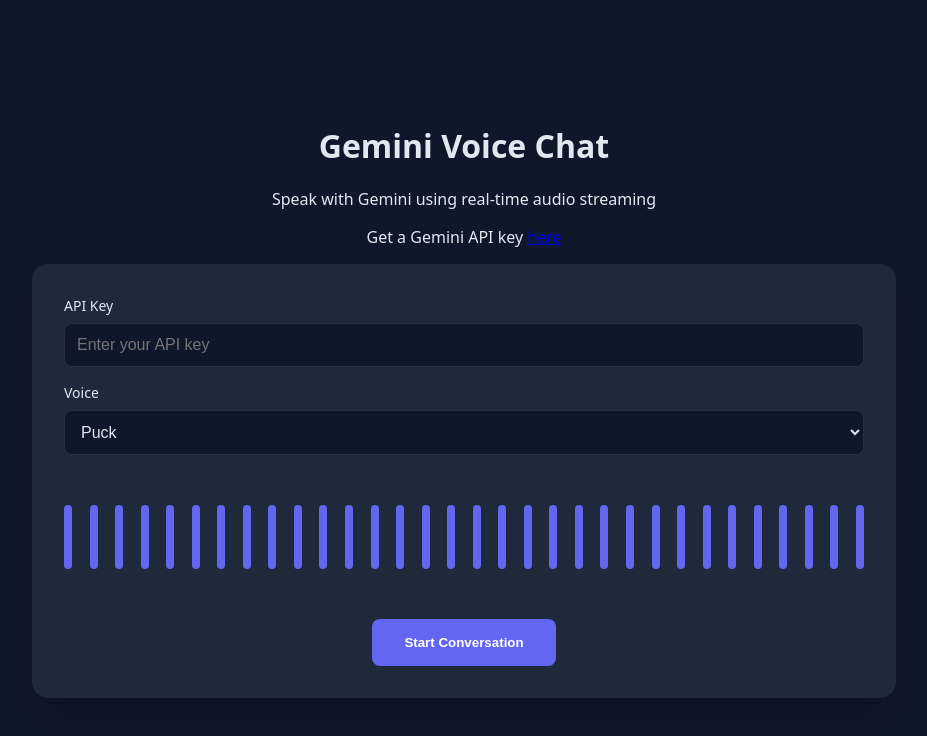
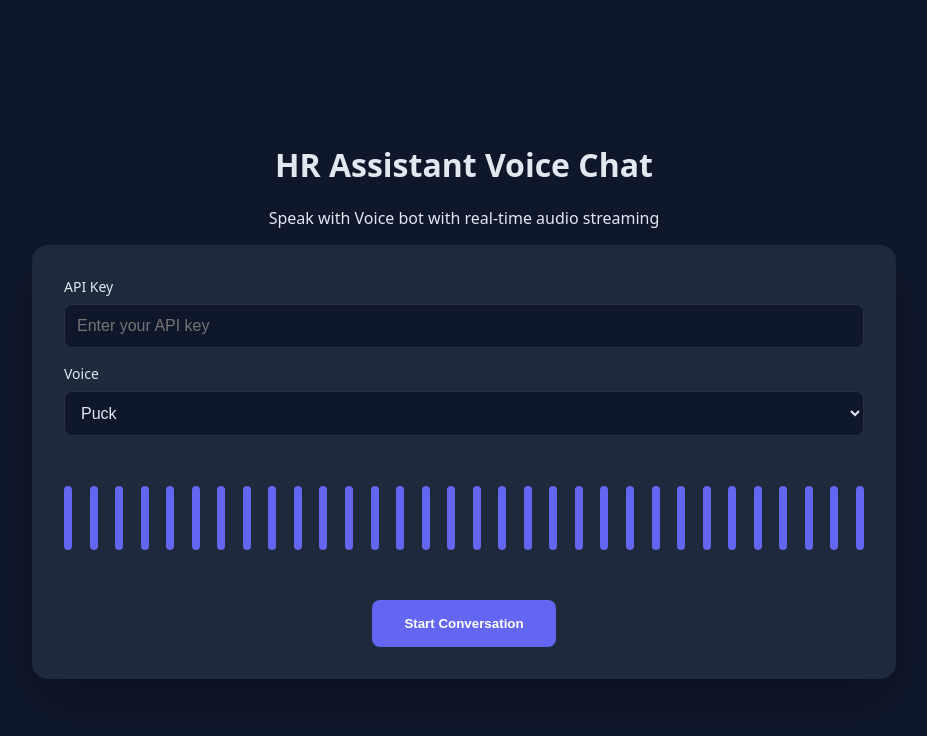
Before and after one commit to shardulkulkarni95/Alpha_tech_Hr_bot, a plain HTML site: page index.html in a window 1280 px wide. Shown: the whole page, without its empty margins (176-1103 px from the left). Drawn offline with Linux system fonts and the light colour scheme.

Commit message:
html and rtc config removed

```diff
--- a/index.html
+++ b/index.html
@@ -200,12 +200,8 @@
     <!-- Add toast element after body opening tag -->
     <div id="error-toast" class="toast"></div>
     <div style="text-align: center">
-        <h1>Gemini Voice Chat</h1>
-        <p>Speak with Gemini using real-time audio streaming</p>
-        <p>
-            Get a Gemini API key
-            <a href="https://ai.google.dev/gemini-api/docs/api-key">here</a>
-        </p>
+        <h1>HR Assistant Voice Chat</h1>
+        <p>Speak with Voice bot with real-time audio streaming</p>
     </div>
     <div class="container">
         <div class="controls">
```
Also changed, not shown: 1 other file.
